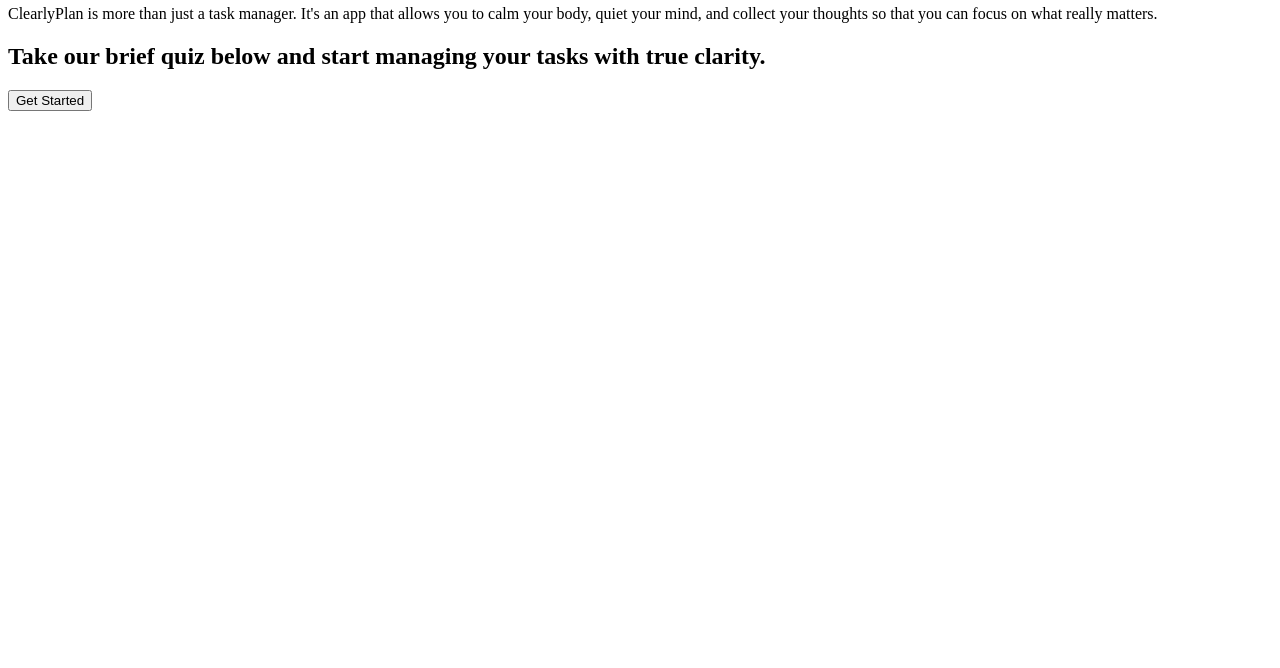
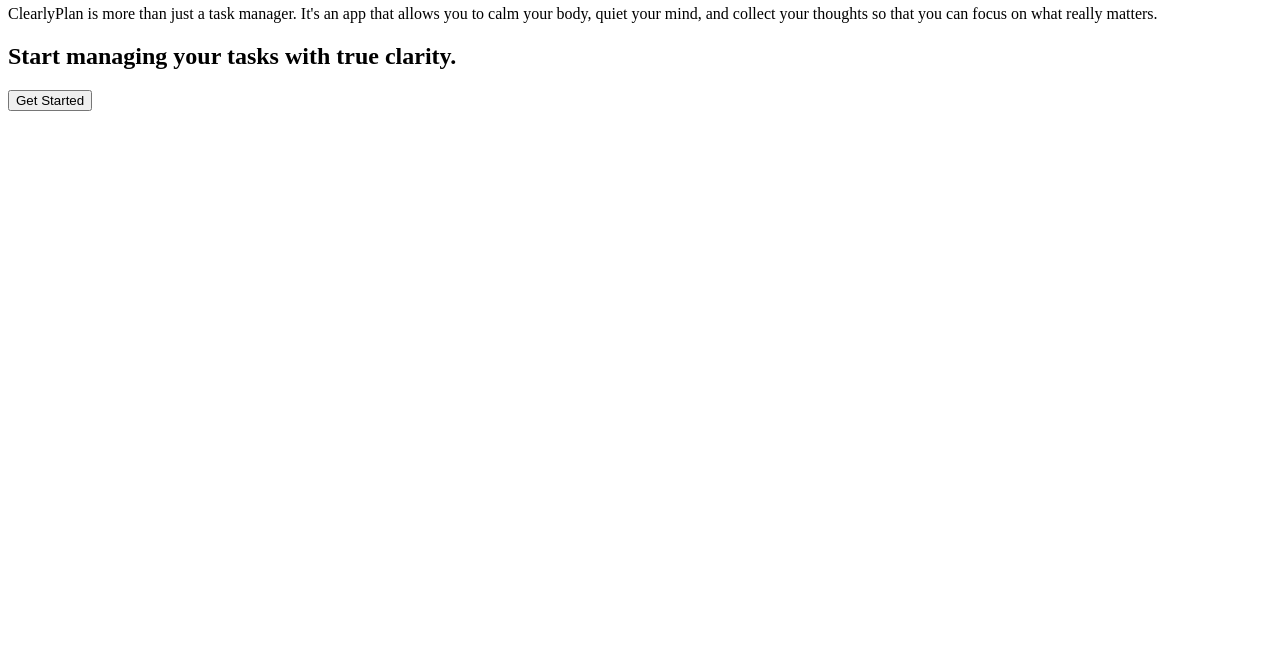
Before and after one commit to AirenMarie/capstone-project-2024, a plain HTML site: page code/index.html in a window 1280 px wide. Shown: the part 132-800 px from the top of the page. Drawn offline with Linux system fonts and the light colour scheme.

Commit message:
change second heading

```diff
--- a/code/index.html
+++ b/code/index.html
@@ -30,8 +30,7 @@
       </section>
       <section class="page-section" id="take-quiz">
         <h1 class="heading" id="take-quiz-heading">
-          Take our brief quiz below and start managing your tasks with true
-          clarity.
+          Start managing your tasks with true clarity.
         </h1>
         <button id="get-started-btn">
           <a href="/code/sign-up.html"></a>Get Started
```
